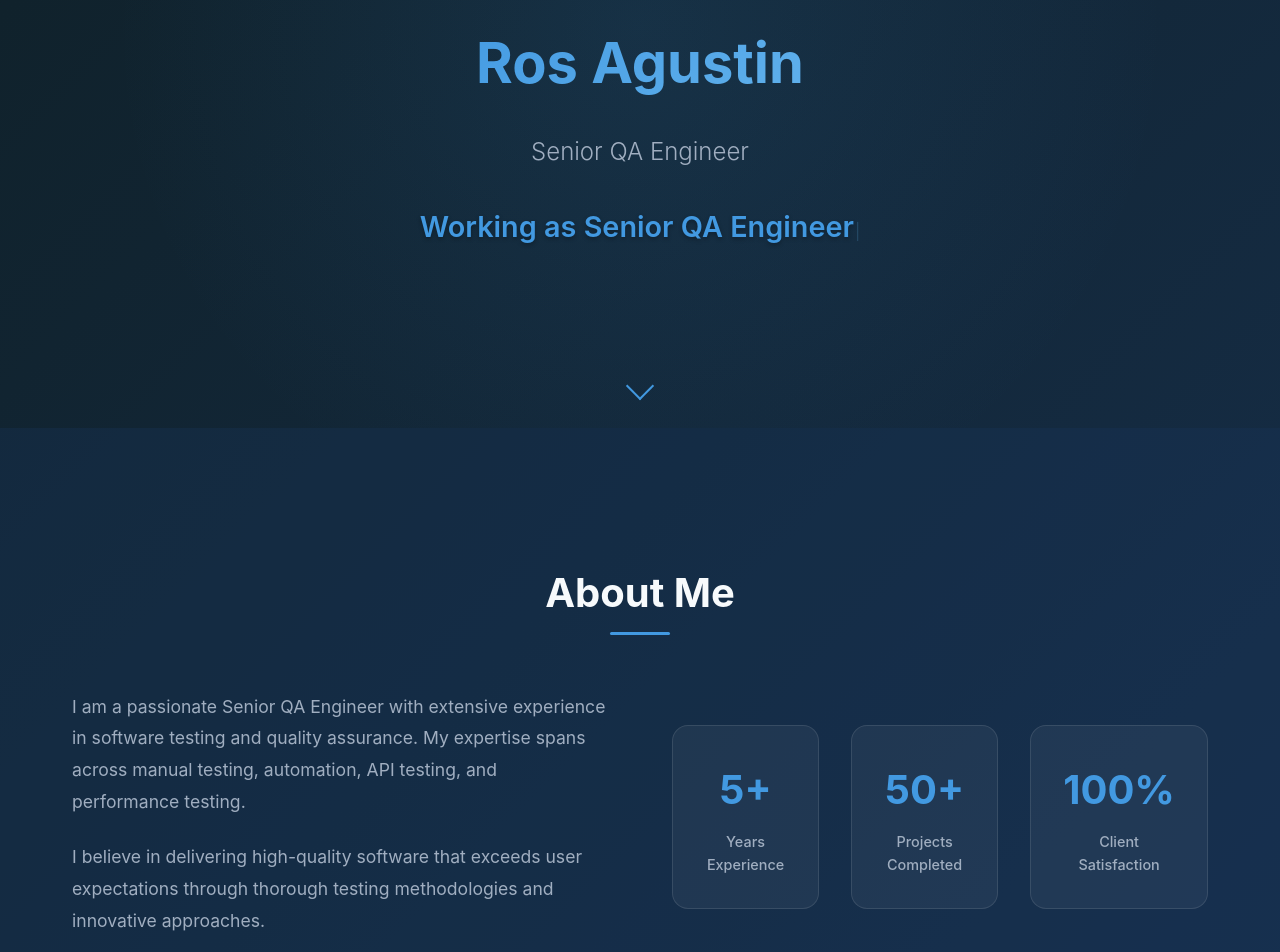
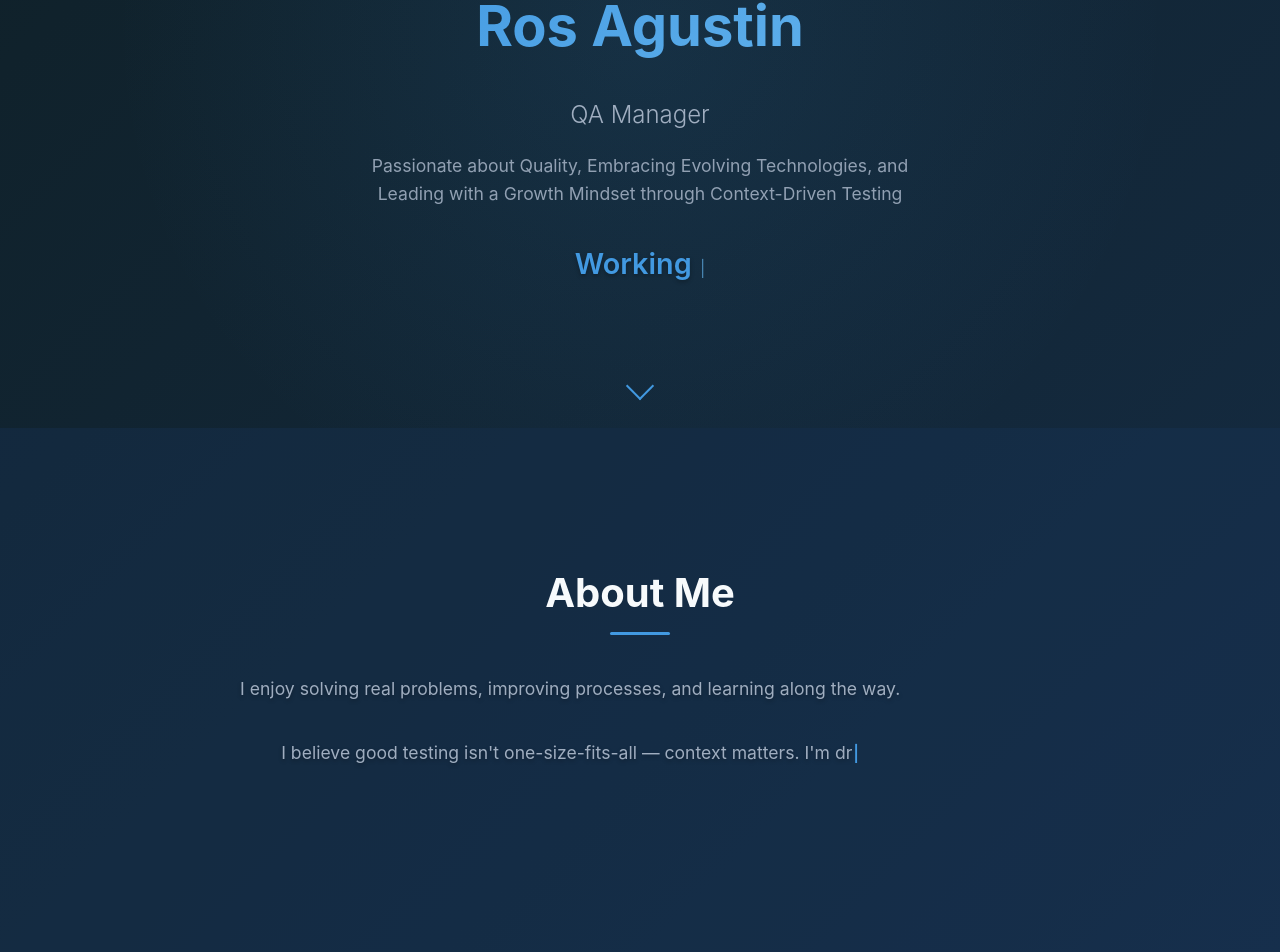
Before and after one commit to ros22/ros, a React (Create React App) app: page / in a window 1280 px wide. Shown: the part 372-1324 px from the top of the page. Built offline with nearby package versions, Linux system fonts and the light colour scheme.

Commit message:
update to latest profile

```diff
--- a/src/App.css
+++ b/src/App.css
@@ -210,6 +210,42 @@
   }
 }
 
+@keyframes headlineFadeIn {
+  0% {
+    opacity: 0;
+    transform: translateY(20px);
+  }
+  100% {
+    opacity: 0.9;
+    transform: translateY(0);
+  }
+}
+
+@keyframes statsFadeIn {
+  0% {
+    opacity: 0;
+    transform: translateY(30px);
+  }
+  100% {
+    opacity: 1;
+    transform: translateY(0);
+  }
+}
+
+@keyframes statItemPop {
+  0% {
+    opacity: 0;
+    transform: scale(0.8) translateY(20px);
+  }
+  50% {
+    transform: scale(1.05) translateY(-5px);
+  }
+  100% {
+    opacity: 1;
+    transform: scale(1) translateY(0);
+  }
+}
+
 .hero-text {
   text-align: center;
 }
@@ -227,8 +263,23 @@
 .hero-subtitle {
   font-size: 1.5rem;
   color: var(--text-gray);
+  margin-bottom: 1rem;
+  font-weight: 300;
+}
+
+.hero-headline {
+  font-size: 1.1rem;
+  color: var(--text-gray);
   margin-bottom: 2rem;
-  font-weight: 300;
+  font-weight: 400;
+  line-height: 1.6;
+  max-width: 600px;
+  margin-left: auto;
+  margin-right: auto;
+  opacity: 0.9;
+  animation: headlineFadeIn 1.2s ease-out 0.4s forwards;
+  opacity: 0;
+  transform: translateY(20px);
 }
 
 .hero-typewriter {
@@ -313,24 +364,57 @@
 }
 
 .about-content {
-  display: grid;
-  grid-template-columns: 1fr 1fr;
-  gap: 4rem;
+  display: flex;
+  flex-direction: column;
+  gap: 3rem;
   align-items: center;
 }
 
-.about-text p {
+.about-text {
+  text-align: center;
+  width: 100%;
+  max-width: 800px;
+}
+
+.about-typewriter {
+  min-height: 300px;
+  display: flex;
+  align-items: flex-start;
+}
+
+.about-typewriter .Typewriter__wrapper {
   font-size: 1.1rem;
   line-height: 1.8;
   color: var(--text-gray);
-  margin-bottom: 1.5rem;
-  text-align: left;
+  text-align: center;
+  font-weight: 400;
+}
+
+.about-typewriter .Typewriter__cursor {
+  color: var(--accent-blue) !important;
+  font-weight: 600;
+  animation: blink 1s infinite;
+}
+
+@keyframes blink {
+  0%, 50% {
+    opacity: 1;
+  }
+  51%, 100% {
+    opacity: 0;
+  }
 }
 
 .about-stats {
   display: grid;
   grid-template-columns: repeat(3, 1fr);
   gap: 2rem;
+  justify-content: center;
+  width: 100%;
+  max-width: 600px;
+  animation: statsFadeIn 1s ease-out 0.8s forwards;
+  opacity: 0;
+  transform: translateY(30px);
 }
 
 .stat-item {
@@ -341,6 +425,21 @@
   backdrop-filter: blur(10px);
   border: 1px solid rgba(255, 255, 255, 0.1);
   transition: all 0.3s ease;
+  animation: statItemPop 0.6s ease-out forwards;
+  opacity: 0;
+  transform: scale(0.8);
+}
+
+.stat-item:nth-child(1) {
+  animation-delay: 1.2s;
+}
+
+.stat-item:nth-child(2) {
+  animation-delay: 1.4s;
+}
+
+.stat-item:nth-child(3) {
+  animation-delay: 1.6s;
 }
 
 .stat-item:hover {
@@ -621,6 +720,15 @@
     font-size: 2rem;
   }
 
+  .hero-subtitle {
+    font-size: 1rem;
+  }
+
+  .hero-headline {
+    font-size: 0.9rem;
+    max-width: 400px;
+  }
+
   .App-logo {
     height: 80px;
     width: 80px;
--- a/src/App.js
+++ b/src/App.js
@@ -41,11 +41,14 @@ function App() {
   };
 
   const skills = [
-    { name: 'Manual Testing', level: 95, color: '#4299e1' },
-    { name: 'Automation Testing', level: 90, color: '#63b3ed' },
-    { name: 'API Testing', level: 88, color: '#90cdf4' },
-    { name: 'Performance Testing', level: 85, color: '#bee3f8' },
-    { name: 'Mobile Testing', level: 82, color: '#ebf8ff' }
+    { name: 'Team Leadership', level: 95, color: '#4299e1' },
+    { name: 'Test Strategy Development', level: 92, color: '#63b3ed' },
+    { name: 'Test Management (JIRA)', level: 90, color: '#90cdf4' },
+    { name: 'Automation Testing (Selenium)', level: 88, color: '#bee3f8' },
+    { name: 'API Testing (Postman)', level: 85, color: '#ebf8ff' },
+    { name: 'Performance Testing (JMeter)', level: 85, color: '#4299e1' },
+    { name: 'Agile/Scrum Methodology', level: 90, color: '#63b3ed' },
+    { name: 'Manual Testing', level: 88, color: '#90cdf4' }
   ];
 
   return (
@@ -113,7 +116,8 @@ function App() {
           <img src={logo} className="App-logo" alt="logo" />
           <div className="hero-text">
             <h1 className="hero-title">Ros Agustin</h1>
-            <p className="hero-subtitle">Senior QA Engineer</p>
+            <p className="hero-subtitle">QA Manager</p>
+            <p className="hero-headline">Passionate about Quality, Embracing Evolving Technologies, and Leading with a Growth Mindset through Context-Driven Testing</p>
             <div className="hero-typewriter">
               <Typewriter
                 options={{
@@ -122,7 +126,7 @@ function App() {
                 typeSpeed={50}
                 onInit={(typewriter)=> {
                   typewriter
-                    .typeString("Working as Senior QA Engineer")
+                    .typeString("Working as QA Manager")
                     .pauseFor(2000)
                     .deleteAll(30)
                     .typeString("Freelancing (Software Testing)")
@@ -151,27 +155,41 @@ function App() {
           <h2 className="section-title">About Me</h2>
           <div className="about-content">
             <div className="about-text">
-              <p>
-                I am a passionate Senior QA Engineer with extensive experience in software testing and quality assurance.
-                My expertise spans across manual testing, automation, API testing, and performance testing.
-              </p>
-              <p>
-                I believe in delivering high-quality software that exceeds user expectations through thorough testing
-                methodologies and innovative approaches.
-              </p>
+              <div className="about-typewriter">
+                <Typewriter
+                  options={{
+                    loop: false,
+                    cursor: '|',
+                    delay: 30,
+                  }}
+                  onInit={(typewriter)=> {
+                    typewriter
+                      .typeString("I enjoy solving real problems, improving processes, and learning along the way.")
+                      .pauseFor(1000)
+                      .typeString("<br/><br/>I believe good testing isn't one-size-fits-all — context matters. I'm drawn to context-driven testing because it lets me stay flexible, thoughtful, and focused on what really matters in each project.")
+                      .pauseFor(1000)
+                      .typeString("<br/><br/>I care about growth — mine, the team's, and the quality of the work we deliver. I'm curious about evolving tech, enjoy exploring new ways of working, and value clear communication, simplicity, and a sense of humor.")
+                      .pauseFor(1000)
+                      .typeString("<br/><br/>Outside of work, I like finding new interests, watching good movies, and learning anything that makes life more interesting.")
+                      .pauseFor(1000)
+                      .typeString("<br/><br/>Let's connect if you're into tech, quality-driven projects, or just figuring out the next step together.")
+                      .start();
+                  }}
+                />
+              </div>
             </div>
             <div className="about-stats">
               <div className="stat-item">
-                <div className="stat-number">5+</div>
+                <div className="stat-number">10+</div>
                 <div className="stat-label">Years Experience</div>
               </div>
               <div className="stat-item">
-                <div className="stat-number">50+</div>
-                <div className="stat-label">Projects Completed</div>
+                <div className="stat-number">15+</div>
+                <div className="stat-label">Testing Tools Mastered</div>
               </div>
               <div className="stat-item">
-                <div className="stat-number">100%</div>
-                <div className="stat-label">Client Satisfaction</div>
+                <div className="stat-number">10+</div>
+                <div className="stat-label">Team Members Led</div>
               </div>
             </div>
           </div>
@@ -210,7 +228,7 @@ function App() {
           <h2 className="section-title">Get In Touch</h2>
           <div className="contact-content">
             <div className="contact-text">
-              <p>Ready to work together? Let's discuss your project and how I can help ensure its quality.</p>
+              <p>Looking for a QA Manager? Let's discuss how I can lead your quality assurance initiatives and build high-performing QA teams.</p>
             </div>
             <div className="App-Social-Icon">
               <SocialMediaIconsReact
```
